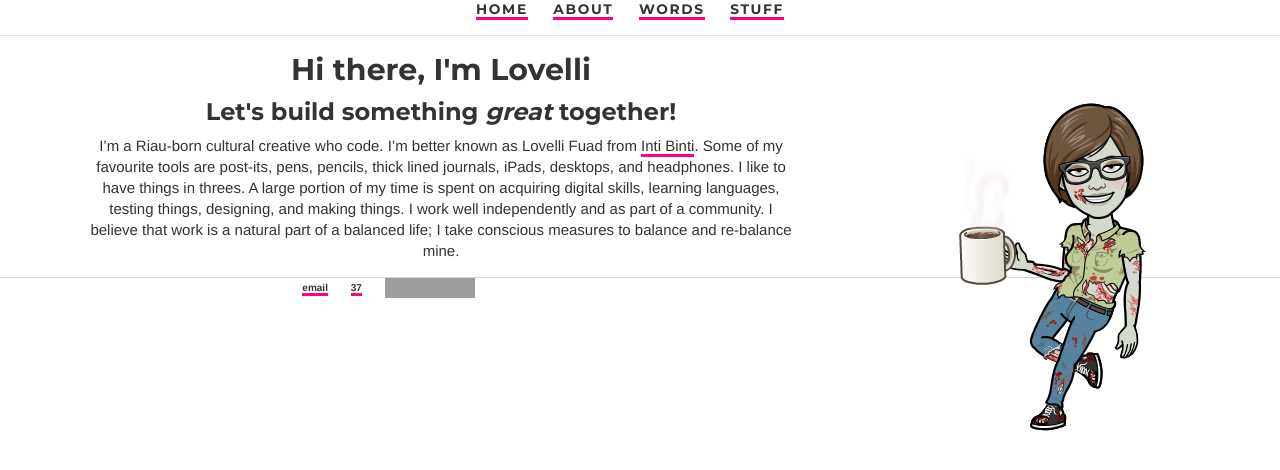
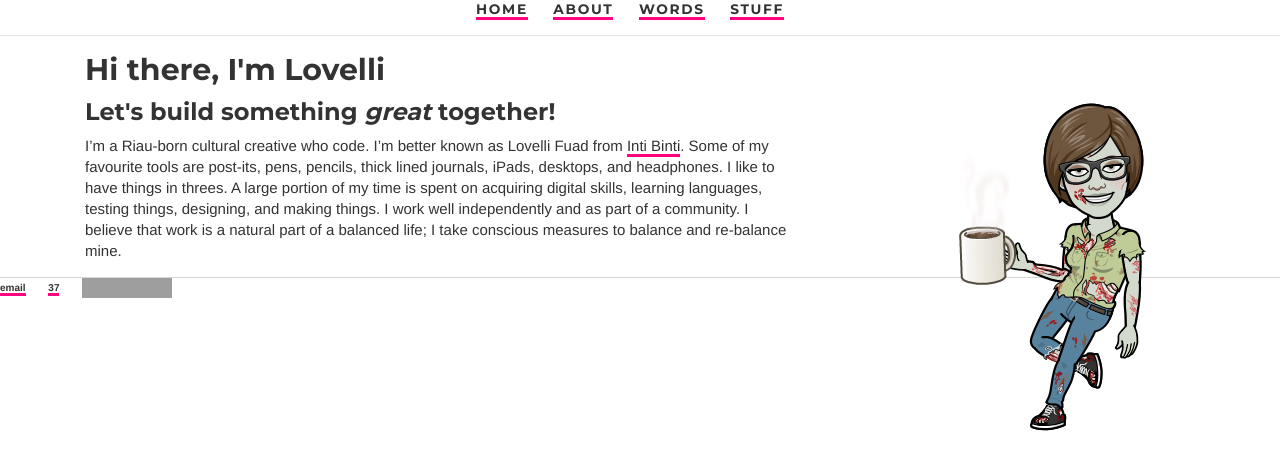
Before and after one commit to ariesti/ariesti.github.io, a Jekyll site: the page built from index.html, in a window 1280 px wide. Shown: the top 470 px of the page. Built offline with Jekyll 4.4.1, drawn with Linux system fonts in a browser that asks for light colours; grey boxes are pictures that could not be loaded.

Commit message:
Update main.css

```diff
--- a/css/main.css
+++ b/css/main.css
@@ -62,12 +62,12 @@ body
     {
     font: 62.5%/1.5  "Helvetica Neue", sans-serif;
     color: #333;
-    text-align:center;
+    text-align:auto;
 }
 
 #wrapper {
 	width:980px;
-	text-alight:left;
+	text-align:left;
 	margin-left:auto;
 	margin-right:auto;
 	background color: #FFFFFF;
```
